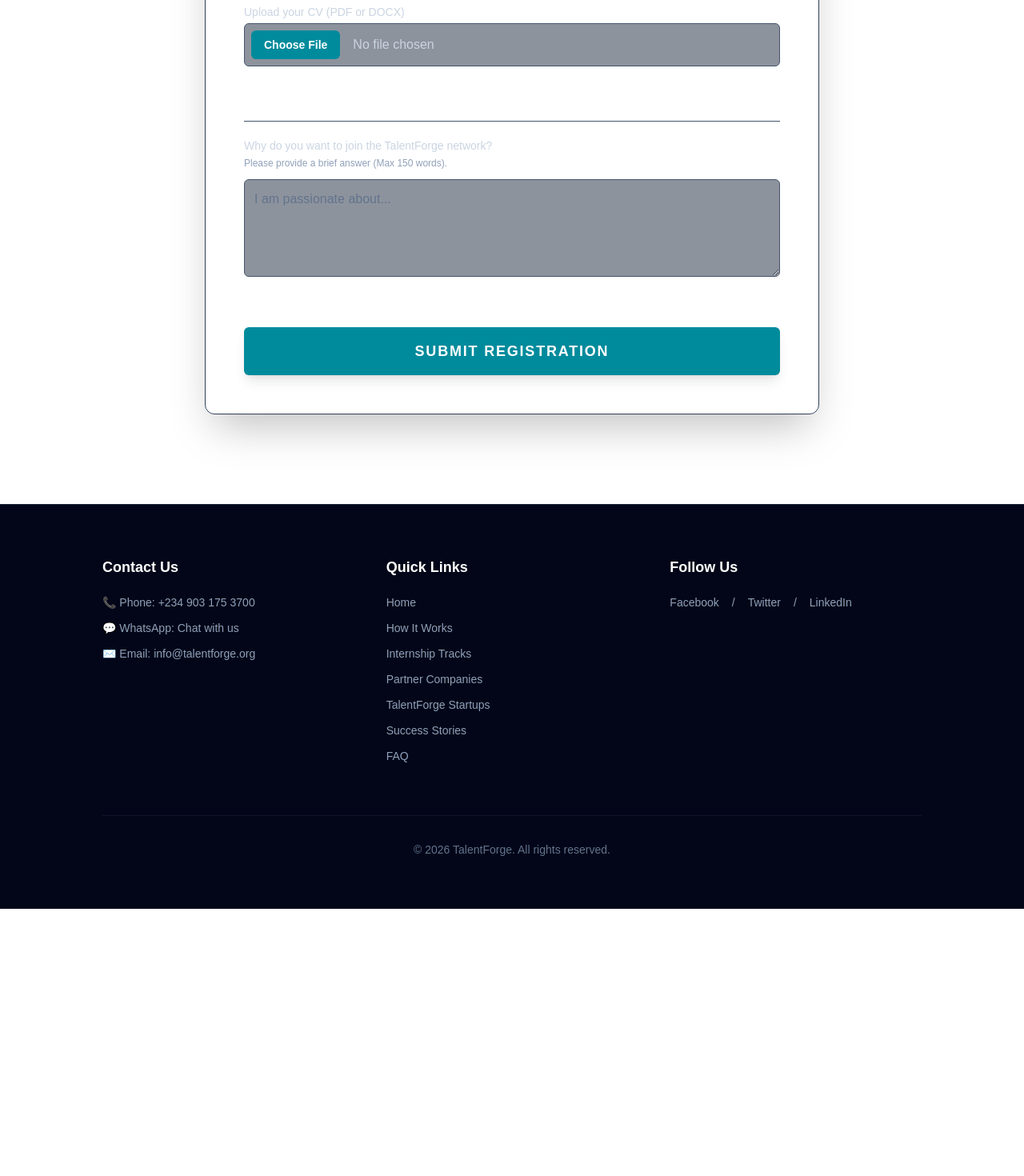
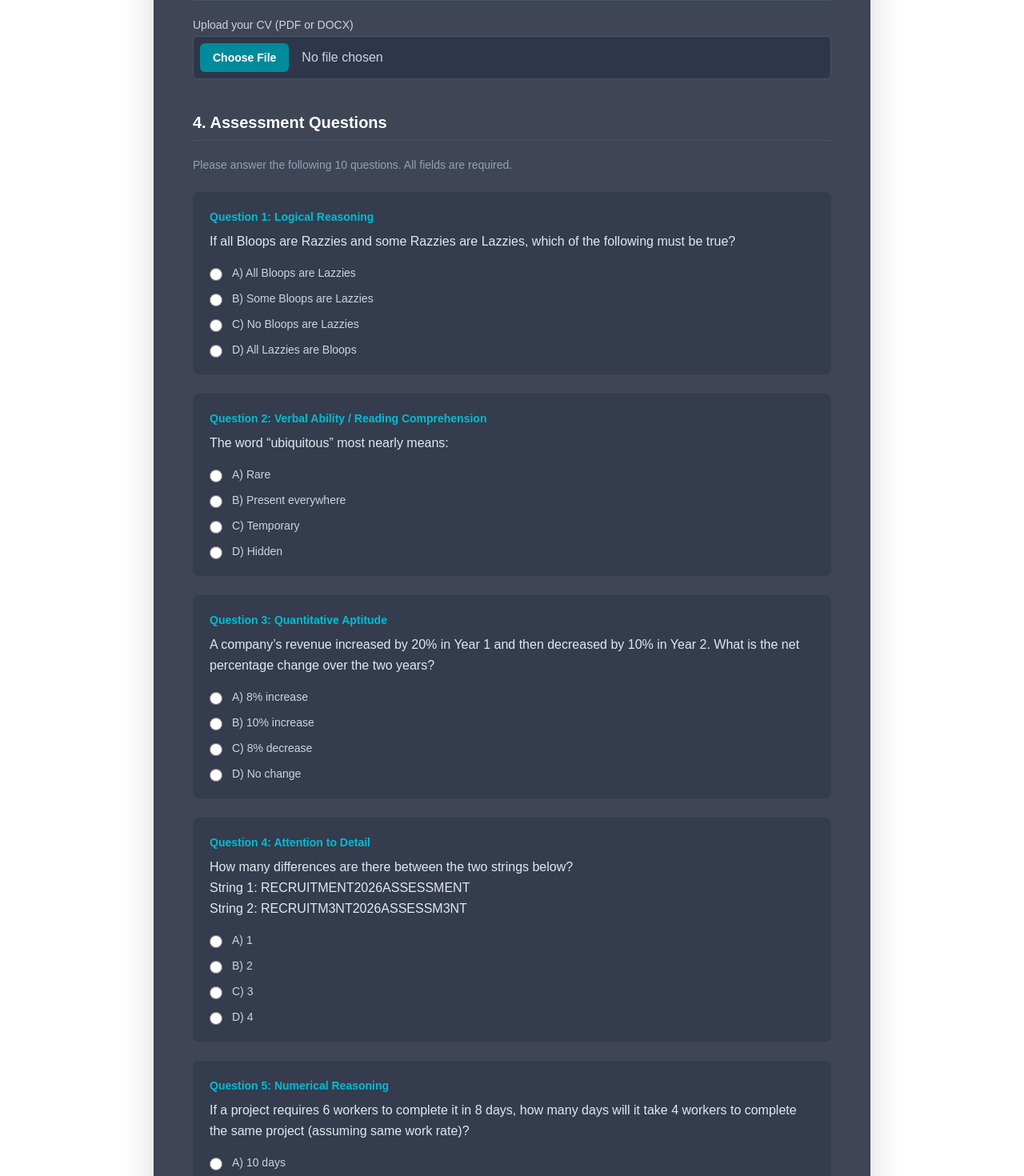
Before and after one commit to upstairsta/upstairs, a Next.js app: page /apply/talent in a window 1280 px wide. Shown: the part 880-2350 px from the top of the page at 80% size. Before the commit the page ends 2016 px from the top, so only its background shows below. Built offline with nearby package versions, Linux system fonts and the light colour scheme.

Commit message:
add the talent registration portal page

```diff
--- a/app/apply/talent/page.tsx
+++ b/app/apply/talent/page.tsx
@@ -7,14 +7,71 @@ import Footer from '../../ftcomponents/footer';
 
 export default function TalentRegistrationPage() {
   const [isSubmitted, setIsSubmitted] = useState(false);
+
+  // 1. UPDATED STATE: Now tracks all 10 assessment questions individually
   const [formData, setFormData] = useState({
     fullName: '',
     email: '',
     phone: '',
     skillArea: '',
     experience: '',
-    assessment: '',
+    q1: '', q2: '', q3: '', q4: '', q5: '',
+    q6: '', q7: '', q8: '', q9: '', q10: ''
   });
+
+  // 2. ASSESSMENT QUESTIONS DATA
+  const assessmentQuestions = [
+    {
+      id: 'q1', category: 'Logical Reasoning',
+      text: 'If all Bloops are Razzies and some Razzies are Lazzies, which of the following must be true?',
+      options: ['A) All Bloops are Lazzies', 'B) Some Bloops are Lazzies', 'C) No Bloops are Lazzies', 'D) All Lazzies are Bloops']
+    },
+    {
+      id: 'q2', category: 'Verbal Ability / Reading Comprehension',
+      text: 'The word “ubiquitous” most nearly means:',
+      options: ['A) Rare', 'B) Present everywhere', 'C) Temporary', 'D) Hidden']
+    },
+    {
+      id: 'q3', category: 'Quantitative Aptitude',
+      text: 'A company’s revenue increased by 20% in Year 1 and then decreased by 10% in Year 2. What is the net percentage change over the two years?',
+      options: ['A) 8% increase', 'B) 10% increase', 'C) 8% decrease', 'D) No change']
+    },
+    {
+      id: 'q4', category: 'Attention to Detail',
+      text: 'How many differences are there between the two strings below?\nString 1: RECRUITMENT2026ASSESSMENT\nString 2: RECRUITM3NT2026ASSESSM3NT',
+      options: ['A) 1', 'B) 2', 'C) 3', 'D) 4']
+    },
+    {
+      id: 'q5', category: 'Numerical Reasoning',
+      text: 'If a project requires 6 workers to complete it in 8 days, how many days will it take 4 workers to complete the same project (assuming same work rate)?',
+      options: ['A) 10 days', 'B) 12 days', 'C) 14 days', 'D) 16 days']
+    },
+    {
+      id: 'q6', category: 'Basic Technical / Digital Literacy',
+      text: 'What does “SQL” stand for in database management?',
+      options: ['A) Structured Query Language', 'B) Simple Query Logic', 'C) System Query Link', 'D) Sequential Query Language']
+    },
+    {
+      id: 'q7', category: 'Situational Judgment',
+      text: 'When you notice a potential error in a colleague’s report just before a client deadline, the best immediate action is to:',
+      options: ['A) Ignore it to avoid conflict', 'B) Inform your colleague privately and suggest a quick fix', 'C) Send the report as is and blame the colleague later', 'D) Escalate directly to the manager without talking to your colleague']
+    },
+    {
+      id: 'q8', category: 'Logical Reasoning (Pattern)',
+      text: 'What comes next in the series? 2, 3, 5, 7, 11, 13, ?',
+      options: ['A) 15', 'B) 16', 'C) 17', 'D) 19']
+    },
+    {
+      id: 'q9', category: 'Verbal Reasoning (Synonyms/Antonyms)',
+      text: 'Which word is the opposite of “mitigate”?',
+      options: ['A) Alleviate', 'B) Exacerbate', 'C) Moderate', 'D) Diminish']
+    },
+    {
+      id: 'q10', category: 'Data Interpretation (Basic)',
+      text: 'A team completed 40% of a project in the first month and 30% in the second month. What percentage of the project remains?',
+      options: ['A) 20%', 'B) 30%', 'C) 40%', 'D) 10%']
+    }
+  ];
 
   const handleChange = (e: React.ChangeEvent<HTMLInputElement | HTMLSelectElement | HTMLTextAreaElement>) => {
     setFormData({ ...formData, [e.target.name]: e.target.value });
@@ -39,7 +96,7 @@ export default function TalentRegistrationPage() {
           priority
         />
         {/* Dark overlay to ensure text readability */}
-        <div className="absolute inset-0 bg-slate-950/70"></div>
+        <div className="absolute inset-0 bg-slate-900/70"></div>
       </div>
 
       <Navbar />
@@ -52,9 +109,9 @@ export default function TalentRegistrationPage() {
         </p>
       </div>
 
-      {/* FORM SECTION - UPDATED TO PREMIUM FROSTED GLASS */}
+      {/* FORM SECTION */}
       <main className="relative z-10 flex-grow py-8 px-6 mb-20">
-        <div className="max-w-3xl mx-auto bg-slate-850/80 backdrop-blur-md shadow-2xl rounded-xl overflow-hidden border border-slate-700">
+        <div className="max-w-4xl mx-auto bg-slate-900/80 backdrop-blur-md shadow-2xl rounded-xl overflow-hidden border border-slate-700">
 
           {isSubmitted ? (
             <div className="p-12 text-center">
@@ -62,7 +119,7 @@ export default function TalentRegistrationPage() {
                 ✓
               </div>
               <h2 className="text-3xl font-bold text-white mb-3">Registration Successful!</h2>
-              <p className="text-slate-300 mb-8 text-lg">Thank you for applying. Our team will review your profile and get back to you shortly.</p>
+              <p className="text-slate-300 mb-8 text-lg">Thank you for applying. Our team will review your profile and assessment. We will get back to you shortly.</p>
               <button
                 onClick={() => setIsSubmitted(false)}
                 className="text-[#00bcd4] font-semibold hover:text-white transition-colors hover:underline"
@@ -71,7 +128,7 @@ export default function TalentRegistrationPage() {
               </button>
             </div>
           ) : (
-            <form onSubmit={handleSubmit} className="p-8 md:p-12 space-y-8">
+            <form onSubmit={handleSubmit} className="p-8 md:p-12 space-y-10">
 
               {/* 1. PERSONAL DETAILS */}
               <section>
@@ -164,25 +221,38 @@ export default function TalentRegistrationPage() {
                 </div>
               </section>
 
-              {/* 4. ASSESSMENT QUESTIONS */}
+              {/* 4. MULTIPLE CHOICE ASSESSMENT */}
               <section>
-                <h3 className="text-xl font-bold text-white border-b border-slate-600 pb-2 mb-5">4. Assessment</h3>
-                <div>
-                  <label className="block text-sm font-medium text-slate-300 mb-1">Why do you want to join the TalentForge network?</label>
-                  <p className="text-xs text-slate-400 mb-3">Please provide a brief answer (Max 150 words).</p>
-                  <textarea
-                    name="assessment"
-                    rows={4}
-                    required
-                    onChange={handleChange}
-                    className="w-full bg-slate-800/50 border border-slate-600 text-white rounded-md p-3 focus:outline-none focus:border-[#00bcd4] focus:ring-1 focus:ring-[#00bcd4] placeholder-slate-500 transition-colors"
-                    placeholder="I am passionate about..."
-                  ></textarea>
+                <h3 className="text-xl font-bold text-white border-b border-slate-600 pb-2 mb-5">4. Assessment Questions</h3>
+                <p className="text-sm text-slate-400 mb-6">Please answer the following 10 questions. All fields are required.</p>
+
+                <div className="space-y-6">
+                  {assessmentQuestions.map((q, index) => (
+                    <div key={q.id} className="p-5 bg-slate-800/30 rounded-lg border border-slate-700/50">
+                      <h4 className="text-[#00bcd4] font-semibold text-sm mb-2">Question {index + 1}: {q.category}</h4>
+                      <p className="text-slate-200 mb-4 whitespace-pre-line leading-relaxed">{q.text}</p>
+                      <div className="space-y-3">
+                        {q.options.map((option, i) => (
+                          <label key={i} className="flex items-start space-x-3 cursor-pointer group">
+                            <input
+                              type="radio"
+                              name={q.id}
+                              value={option}
+                              required
+                              onChange={handleChange}
+                              className="mt-1 w-4 h-4 text-[#00bcd4] bg-slate-900 border-slate-600 focus:ring-[#00bcd4] focus:ring-offset-slate-900"
+                            />
+                            <span className="text-sm text-slate-300 group-hover:text-white transition-colors">{option}</span>
+                          </label>
+                        ))}
+                      </div>
+                    </div>
+                  ))}
                 </div>
               </section>
 
               {/* SUBMIT BUTTON */}
-              <div className="pt-6">
+              <div className="pt-6 border-t border-slate-700">
                 <button
                   type="submit"
                   className="w-full bg-[#008b9c] hover:bg-[#009fb3] text-white font-bold text-lg py-4 px-8 uppercase tracking-widest text-center transition-colors shadow-lg rounded-md"
```
